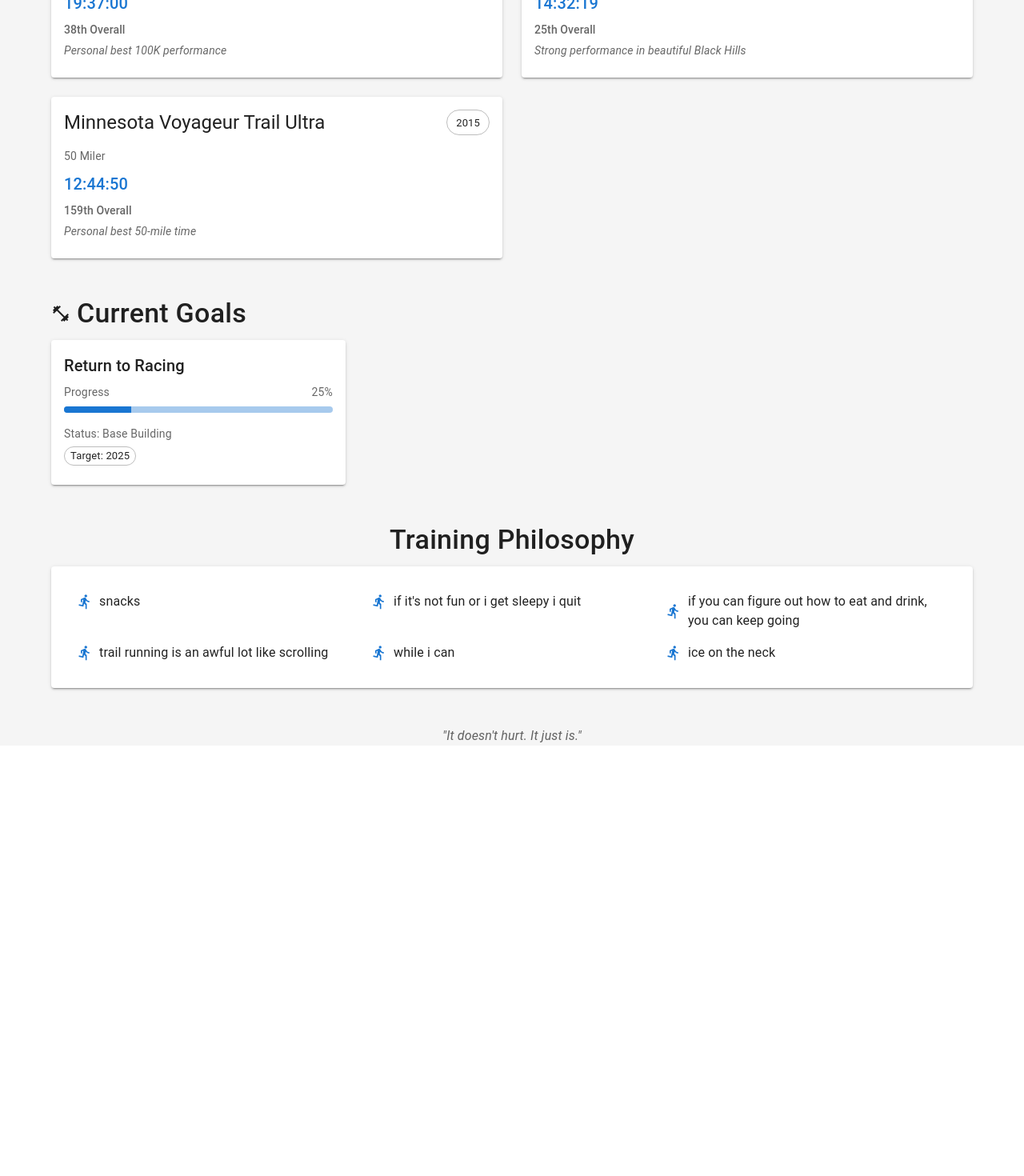
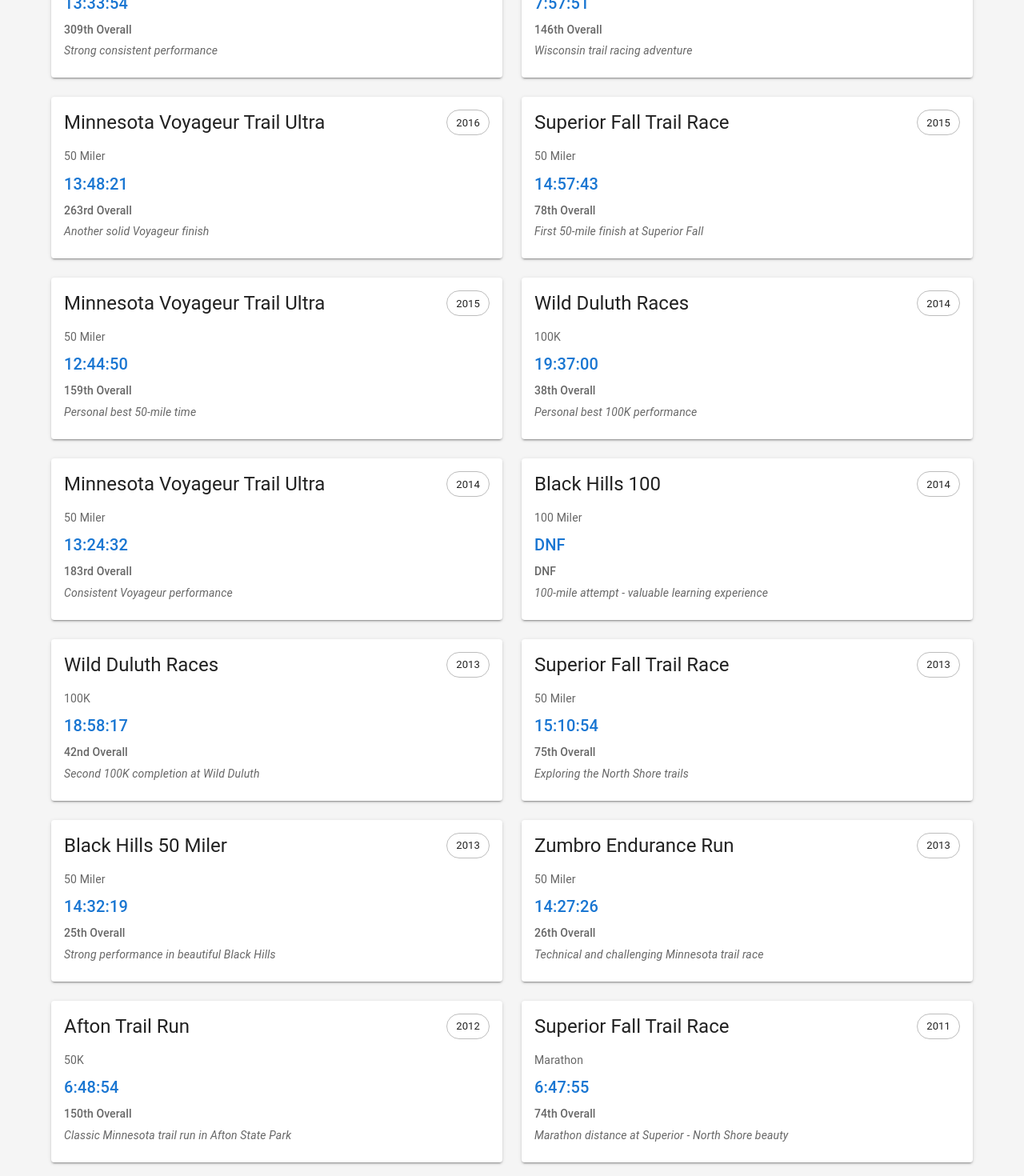
Before and after one commit to AdamIverson/ai.com, a React (Vite) app: page /running in a window 1280 px wide. Shown: the part 1020-2490 px from the top of the page at 80% size. Before the commit the page ends 1984 px from the top, so only its background shows below. Built offline with nearby package versions, Linux system fonts and the light colour scheme.

Commit message:
running data maybe complete

```diff
--- /dev/null
+++ b/src/data/runningData.ts
@@ -0,0 +1,184 @@
+export interface Race {
+  name: string;
+  distance: string;
+  year: string;
+  time: string;
+  placement: string;
+  note: string;
+}
+
+export interface RunningStats {
+  label: string;
+  value: string;
+}
+
+export interface Goal {
+  goal: string;
+  progress: number;
+  status: string;
+  target: string;
+}
+
+export const runningStats: RunningStats[] = [
+  { label: "Total Races", value: "17" },
+  { label: "100K Completions", value: "2" },
+  { label: "50-Mile Finishes", value: "8" },
+  { label: "Years Ultrarunning", value: "12+" }
+];
+
+export const races: Race[] = [
+  {
+    name: "Superior Fall Trail Race",
+    distance: "Marathon",
+    year: "2022",
+    time: "9:31:32",
+    placement: "260th Overall",
+    note: "Most recent ultra - challenging but rewarding"
+  },
+  {
+    name: "Minnesota Voyageur Trail Ultra",
+    distance: "50 Miler",
+    year: "2019",
+    time: "13:57:26",
+    placement: "237th Overall",
+    note: "Classic Minnesota trail ultra"
+  },
+  {
+    name: "Minnesota Voyageur Trail Ultra",
+    distance: "50 Miler",
+    year: "2018",
+    time: "13:33:54",
+    placement: "309th Overall",
+    note: "Strong consistent performance"
+  },
+  {
+    name: "Chippewa Trail Races",
+    distance: "50K",
+    year: "2018",
+    time: "7:57:51",
+    placement: "146th Overall",
+    note: "Wisconsin trail racing adventure"
+  },
+  {
+    name: "Minnesota Voyageur Trail Ultra",
+    distance: "50 Miler",
+    year: "2016",
+    time: "13:48:21",
+    placement: "263rd Overall",
+    note: "Another solid Voyageur finish"
+  },
+  {
+    name: "Superior Fall Trail Race",
+    distance: "50 Miler",
+    year: "2015",
+    time: "14:57:43",
+    placement: "78th Overall",
+    note: "First 50-mile finish at Superior Fall"
+  },
+  {
+    name: "Minnesota Voyageur Trail Ultra",
+    distance: "50 Miler",
+    year: "2015",
+    time: "12:44:50",
+    placement: "159th Overall",
+    note: "Personal best 50-mile time"
+  },
+  {
+    name: "Wild Duluth Races",
+    distance: "100K",
+    year: "2014",
+    time: "19:37:00",
+    placement: "38th Overall",
+    note: "Personal best 100K performance"
+  },
+  {
+    name: "Minnesota Voyageur Trail Ultra",
+    distance: "50 Miler",
+    year: "2014",
+    time: "13:24:32",
+    placement: "183rd Overall",
+    note: "Consistent Voyageur performance"
+  },
+  {
+    name: "Black Hills 100",
+    distance: "100 Miler",
+    year: "2014",
+    time: "DNF",
+    placement: "DNF",
+    note: "100-mile attempt - valuable learning experience"
+  },
+  {
+    name: "Wild Duluth Races",
+    distance: "100K",
+    year: "2013",
+    time: "18:58:17",
+    placement: "42nd Overall",
+    note: "Second 100K completion at Wild Duluth"
+  },
+  {
+    name: "Superior Fall Trail Race",
+    distance: "50 Miler",
+    year: "2013",
+    time: "15:10:54",
+    placement: "75th Overall",
+    note: "Exploring the North Shore trails"
+  },
+  {
+    name: "Black Hills 50 Miler",
+    distance: "50 Miler",
+    year: "2013",
+    time: "14:32:19",
+    placement: "25th Overall",
+    note: "Strong performance in beautiful Black Hills"
+  },
+  {
+    name: "Zumbro Endurance Run",
+    distance: "50 Miler",
+    year: "2013",
+    time: "14:27:26",
+    placement: "26th Overall",
+    note: "Technical and challenging Minnesota trail race"
+  },
+  {
+    name: "Afton Trail Run",
+    distance: "50K",
+    year: "2012",
+    time: "6:48:54",
+    placement: "150th Overall",
+    note: "Classic Minnesota trail run in Afton State Park"
+  },
+  {
+    name: "Superior Fall Trail Race",
+    distance: "Marathon",
+    year: "2011",
+    time: "6:47:55",
+    placement: "74th Overall",
+    note: "Marathon distance at Superior - North Shore beauty"
+  },
+  {
+    name: "Afton Trail Run",
+    distance: "25K",
+    year: "2011",
+    time: "3:48:30",
+    placement: "188th Overall",
+    note: "Early trail running experience at Afton State Park"
+  }
+];
+
+export const goals: Goal[] = [
+  {
+    goal: "Return to Racing",
+    progress: 25,
+    status: "Base Building",
+    target: "2025"
+  }
+];
+
+export const trainingPhilosophy: string[] = [
+  "snacks",
+  "if it's not fun or i get sleepy i quit",
+  "if you can figure out how to eat and drink, you can keep going",
+  "trail running is an awful lot like scrolling",
+  "while i can",
+  "ice on the neck"
+];
--- a/src/pages/Running.tsx
+++ b/src/pages/Running.tsx
@@ -1,73 +1,13 @@
 import { DirectionsRun, EmojiEvents, FitnessCenter, Timeline as TimelineIcon, Timer } from '@mui/icons-material'
 import { Box, Card, CardContent, Chip, Container, Grid, LinearProgress, Paper, Typography } from '@mui/material'
+import { goals, races, runningStats, trainingPhilosophy } from '../data/runningData'
 
 export default function Running() {
-  const stats = [
-    { label: "Total Races", value: "17", icon: <DirectionsRun /> },
-    { label: "100K Completions", value: "2", icon: <EmojiEvents /> },
-    { label: "50-Mile Finishes", value: "8", icon: <Timer /> },
-    { label: "Years Ultrarunning", value: "12+", icon: <TimelineIcon /> }
-  ]
-
-  const races = [
-    {
-      name: "Superior Fall Trail Race",
-      distance: "Marathon",
-      year: "2022",
-      time: "9:31:32",
-      placement: "260th Overall",
-      note: "Most recent ultra - challenging but rewarding"
-    },
-    {
-      name: "Minnesota Voyageur Trail Ultra",
-      distance: "50 Miler",
-      year: "2019",
-      time: "13:57:26",
-      placement: "237th Overall",
-      note: "Classic Minnesota trail ultra"
-    },
-    {
-      name: "Wild Duluth Races",
-      distance: "100K",
-      year: "2014",
-      time: "19:37:00",
-      placement: "38th Overall",
-      note: "Personal best 100K performance"
-    },
-    {
-      name: "Black Hills 50 Miler",
-      distance: "50 Miler",
-      year: "2013",
-      time: "14:32:19",
-      placement: "25th Overall",
-      note: "Strong performance in beautiful Black Hills"
-    },
-    {
-      name: "Minnesota Voyageur Trail Ultra",
-      distance: "50 Miler",
-      year: "2015",
-      time: "12:44:50",
-      placement: "159th Overall",
-      note: "Personal best 50-mile time"
-    }
-  ]
-
-  const goals = [
-    {
-      goal: "Return to Racing",
-      progress: 25,
-      status: "Base Building",
-      target: "2025"
-    },
-  ]
-
-  const trainingPhilosophy = [
-    "snacks",
-    "if it's not fun or i get sleepy i quit",
-    "if you can figure out how to eat and drink, you can keep going",
-    "trail running is an awful lot like scrolling",
-    "while i can",
-    "ice on the neck"
+  const statsWithIcons = [
+    { ...runningStats[0], icon: <DirectionsRun /> },
+    { ...runningStats[1], icon: <EmojiEvents /> },
+    { ...runningStats[2], icon: <Timer /> },
+    { ...runningStats[3], icon: <TimelineIcon /> }
   ]
 
   return (
@@ -91,7 +31,7 @@
           Running Statistics
         </Typography>
         <Grid container spacing={3}>
-          {stats.map((stat, index) => (
+          {statsWithIcons.map((stat, index) => (
             <Grid size={{ xs: 6, md: 3 }} key={index}>
               <Card elevation={3}>
                 <CardContent sx={{ textAlign: 'center', p: 3 }}>
@@ -206,9 +146,16 @@
         </Paper>
       </Box>
 
+      {/* Fun Fact */}
+      <Box textAlign="center" mb={3}>
+        <Typography variant="body2" color="text.secondary">
+          Fun fact: 5 for 5 at Minnesota Voyageur Trail Ultra 🏃‍♂️
+        </Typography>
+      </Box>
+
       <Box textAlign="center">
         <Typography variant="body1" color="text.secondary" fontStyle="italic">
-            "It doesn't hurt. It just is."
+          "It doesn't hurt. It just is."
         </Typography>
       </Box>
     </Container>
```
